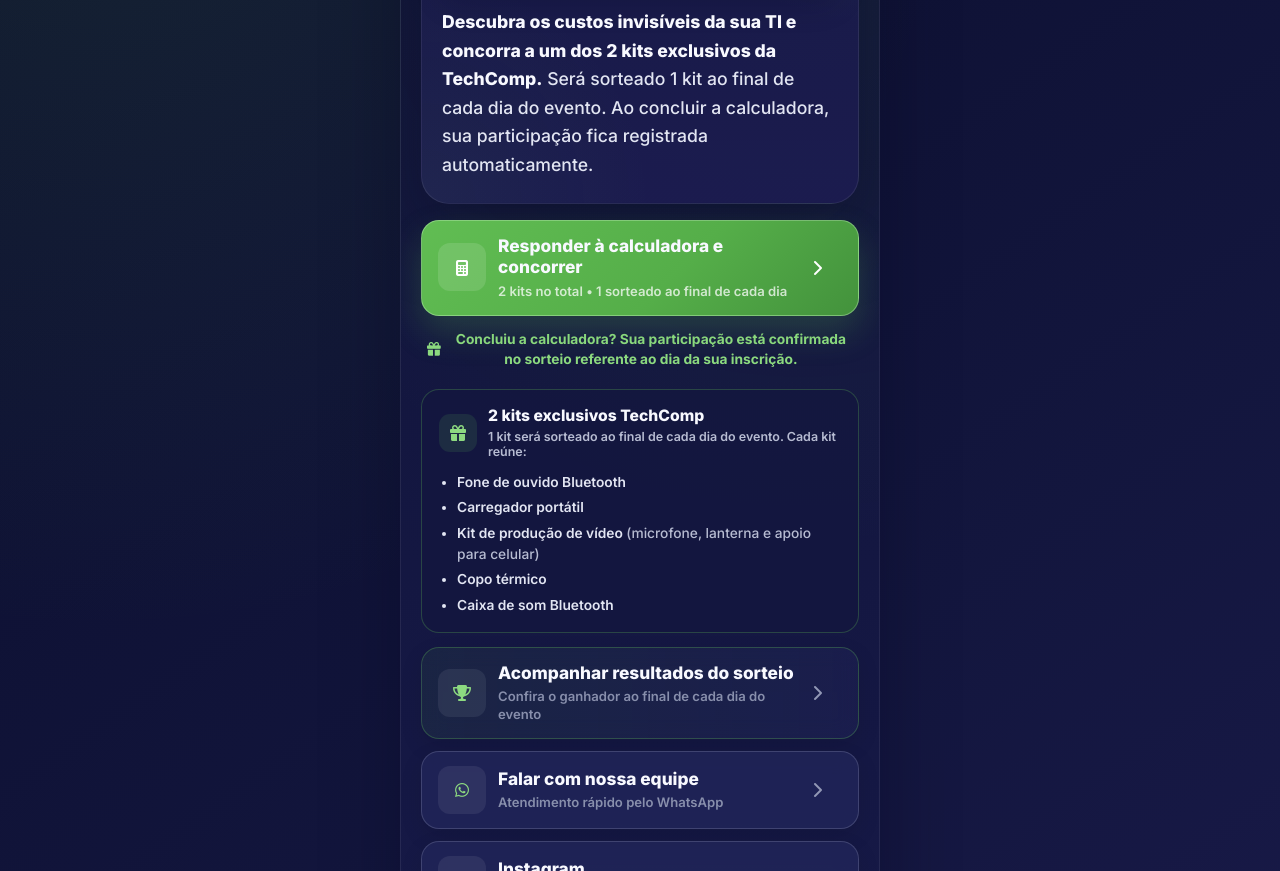
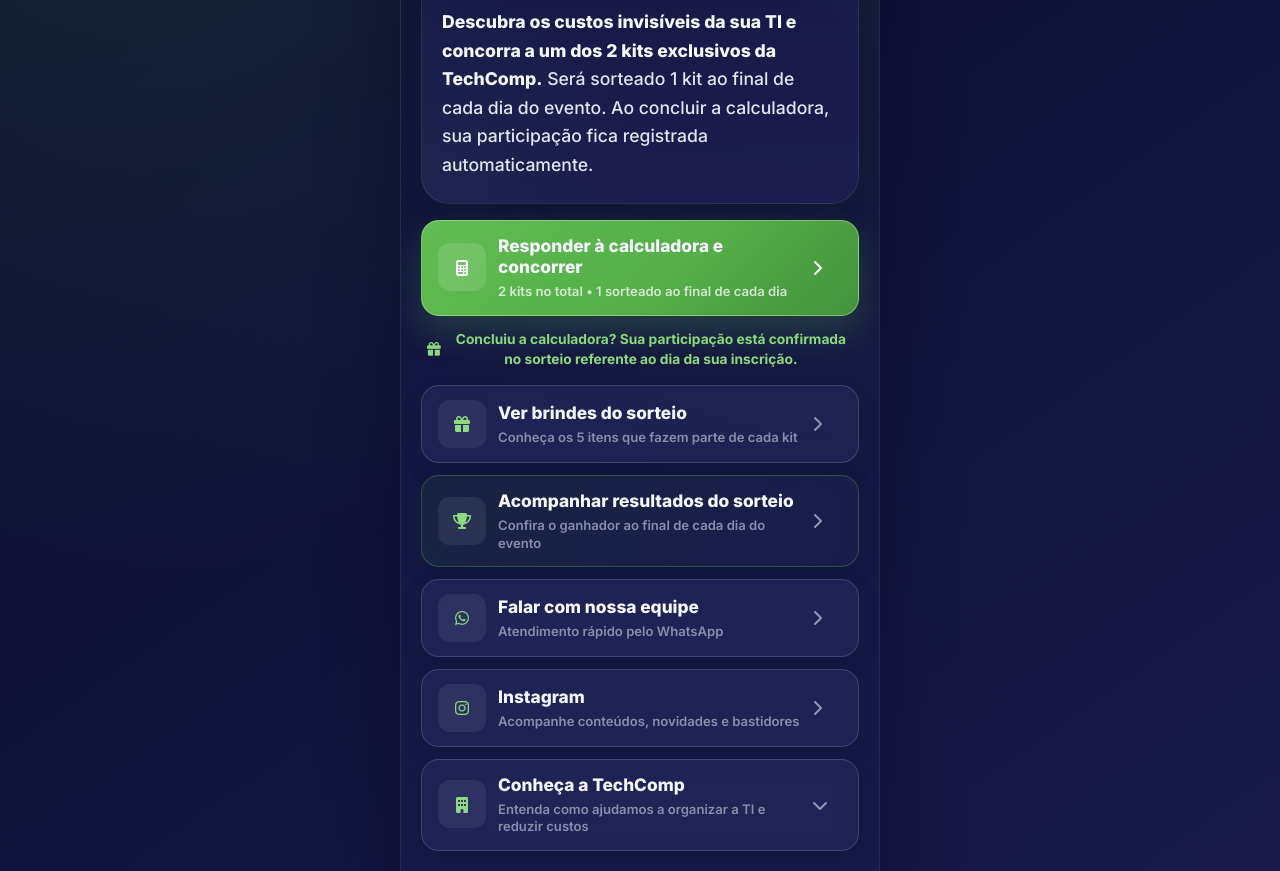
Before and after one commit to is-wenderson/links-ecomp, a plain HTML site: page index.html in a window 1280 px wide. Shown: the part 229-1100 px from the top of the page. Drawn offline with Linux system fonts and the light colour scheme.

Commit message:
Update index.html

```diff
--- a/index.html
+++ b/index.html
@@ -474,22 +474,14 @@
           Concluiu a calculadora? Sua participação está confirmada no sorteio referente ao dia da sua inscrição.
         </div>
 
-        <div class="prize-info" aria-label="Itens do kit exclusivo TechComp">
-          <div class="prize-title">
-            <span class="prize-icon"><i class="fa-solid fa-gift" aria-hidden="true"></i></span>
-            <div>
-              <strong>2 kits exclusivos TechComp</strong>
-              <small>1 kit será sorteado ao final de cada dia do evento. Cada kit reúne:</small>
-            </div>
-          </div>
-          <ul class="prize-list">
-            <li>Fone de ouvido Bluetooth</li>
-            <li>Carregador portátil</li>
-            <li>Kit de produção de vídeo <span>(microfone, lanterna e apoio para celular)</span></li>
-            <li>Copo térmico</li>
-            <li>Caixa de som Bluetooth</li>
-          </ul>
-        </div>
+        <a class="link-btn" data-link="brindes" href="#" aria-label="Ver os brindes do sorteio TechComp">
+          <span class="btn-icon"><i class="fa-solid fa-gift" aria-hidden="true"></i></span>
+          <span class="btn-copy">
+            <strong>Ver brindes do sorteio</strong>
+            <small>Conheça os 5 itens que fazem parte de cada kit</small>
+          </span>
+          <i class="fa-solid fa-chevron-right arrow" aria-hidden="true"></i>
+        </a>
 
         <a class="link-btn results" data-link="resultados" href="#" aria-label="Acompanhar resultados do sorteio">
           <span class="btn-icon"><i class="fa-solid fa-trophy" aria-hidden="true"></i></span>
@@ -579,6 +571,7 @@
   <script>
     const SITE_CONFIG = {
       calculadora: "https://calculadora-custos-six.vercel.app",  // URL da calculadora de custos invisíveis
+      brindes: "brindes.html",
       resultados: "https://acompanhar-resultados.vercel.app/",
       whatsapp: "https://wa.me/+5584981878563",
       techcomp: "https://www.instagram.com/techcompbr?igsh=ZDM1cm51eDJscWk4&igsi=ZDM1cm51eDJscWk4",
```
